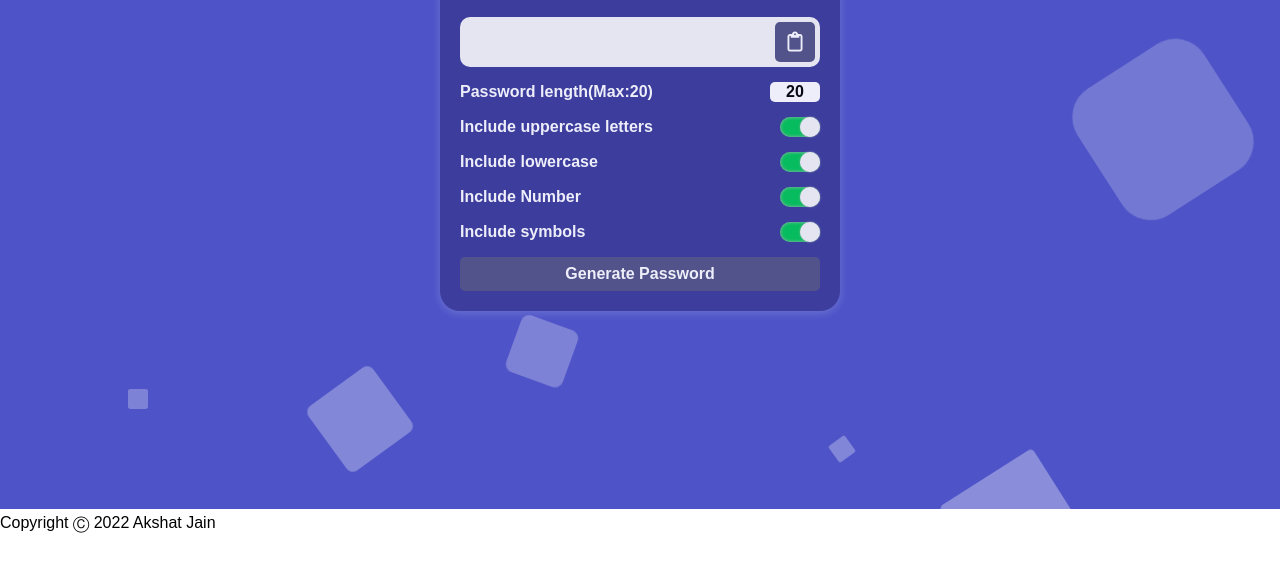
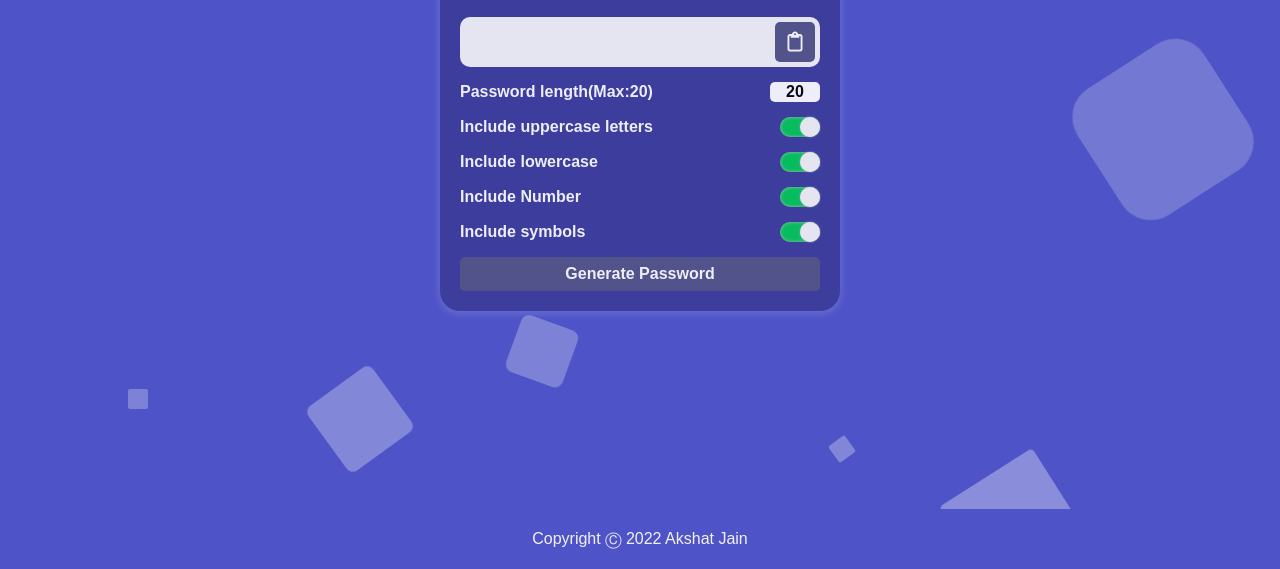
Before and after one commit to Akshat2Jain/Password_Generator_animated_bg, a plain HTML site: page index.html in a window 1280 px wide. Shown: the part 291-860 px from the top of the page. Before the commit the page ends 828 px from the top, so only its background shows below. Drawn offline with Linux system fonts and the light colour scheme; a web font is replaced by a local one.

Commit message:
Update styles.css

```diff
--- a/styles.css
+++ b/styles.css
@@ -335,3 +335,23 @@ input[type="number"]::-webkit-inner-spin-button {
   -webkit-appearance: none;
   margin: 0;
 }
+footer {
+  max-width: 100%;
+  height: 60px;
+  margin: 0 auto;
+  background-color: #4e54c8;
+}
+.footer-container {
+  height: 100%;
+  display: flex;
+  justify-content: center;
+}
+.copyright {
+  height: 100%;
+  display: flex;
+  flex-direction: column;
+  justify-content: center;
+}
+.copyright p {
+  color: #f3f2f3;
+}
```
